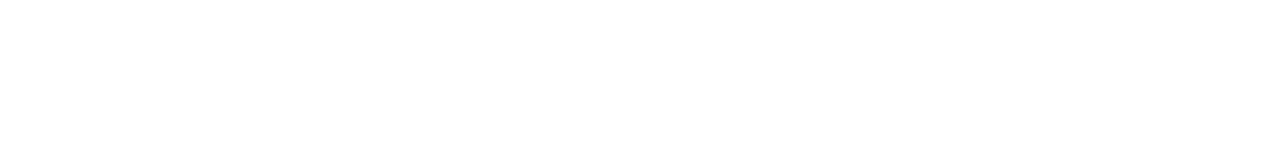
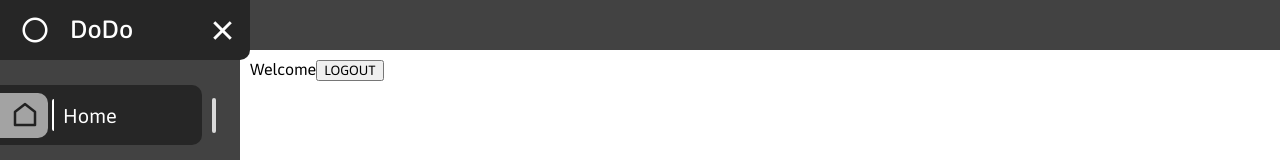
Before and after one commit to akai-org/akaitodo-frontend, a React (Vite) app: page /home in a window 1280 px wide. Before the commit this address led to /login. Shown: the top 160 px of the page. Built offline with nearby package versions, Linux system fonts and the light colour scheme.

Commit message:
fixed guard wrap return

```diff
--- a/src/App.jsx
+++ b/src/App.jsx
@@ -9,8 +9,8 @@
 import './styles/App.scss';
 
 import Layout from './layout/Layout';
-import HomeGuard from './pages/home';
-import SettingsGuard from './pages/settings';
+import Home from './pages/home';
+import Settings from './pages/settings';
 import Login from './pages/Login';
 
 import store from './store';
@@ -25,14 +25,14 @@
                             path="/"
                             element={<Navigate to="/home" replace={true} />}
                         />
-                        <Route path="/home" element={Layout(HomeGuard)} />
-                        <Route path="/calendar" element={Layout(HomeGuard)} />
-                        <Route path="/todolist" element={Layout(HomeGuard)} />
-                        <Route path="/categories" element={Layout(HomeGuard)} />
-                        <Route path="/notes" element={Layout(HomeGuard)} />
+                        <Route path="/home" element={Layout(Home)} />
+                        <Route path="/calendar" element={Layout(Home)} />
+                        <Route path="/todolist" element={Layout(Home)} />
+                        <Route path="/categories" element={Layout(Home)} />
+                        <Route path="/notes" element={Layout(Home)} />
                         <Route
                             path="/settings"
-                            element={Layout(SettingsGuard)}
+                            element={Layout(Settings)}
                         />
                         <Route path="*" element={<div>Not found</div>} />
                         <Route path="/login" element={<Login />} />
--- a/src/auth/Guard.jsx
+++ b/src/auth/Guard.jsx
@@ -3,11 +3,11 @@
 import { useNavigate } from 'react-router';
 import { authSelector } from '../store/slices/Auth';
 
-const Guard = ({ component }) => {
-    const auth = useSelector(authSelector);
-    const Component = component;
+const Guard = ({ Component }) => (props) => {
+    // const auth = useSelector(authSelector);
+    const auth = { isAuthenticated: true }
 
-    return auth.isAuthenticated ? <Component /> : <AuthError />;
+    return auth?.isAuthenticated ? <Component { ...props } /> : <AuthError />;
 };
 
 const AuthError = () => {
--- a/src/pages/home/Home.jsx
+++ b/src/pages/home/Home.jsx
@@ -2,12 +2,14 @@
 import '#src/styles/App.scss';
 
 import styles from '#src/styles/pages/Home.module.scss';
-import { useDispatch, useSelector } from 'react-redux';
-import { authSelector } from '../../store/slices/Auth';
+import { useDispatch } from 'react-redux';
+import useAuth from '#src/hooks/useAuth';
+
 
 const Home = () => {
     const dispatch = useDispatch();
-    const auth = useSelector(authSelector);
+    const auth = useAuth();
+
     const handleLogout = () => {
         dispatch({ type: 'auth/logout' });
         console.log(auth.isAuthenticated);
--- a/src/pages/home/index.jsx
+++ b/src/pages/home/index.jsx
@@ -1,8 +1,4 @@
 import Home from './Home';
-import Guard from '../../auth/Guard';
+import Guard from '#src/auth/Guard';
 
-const HomeGuard = () => {
-    return <Guard component={Home} />;
-};
-
-export default HomeGuard;
+export default Guard({ Component: Home });
--- a/src/pages/settings/index.jsx
+++ b/src/pages/settings/index.jsx
@@ -1,8 +1,4 @@
 import Settings from './Settings';
-import Guard from '../../auth/Guard';
+import Guard from '#src/auth/Guard';
 
-const SettingsGuard = () => {
-    return <Guard component={Settings} />;
-};
-
-export default SettingsGuard;
+export default Guard({ Component: Settings });
```
